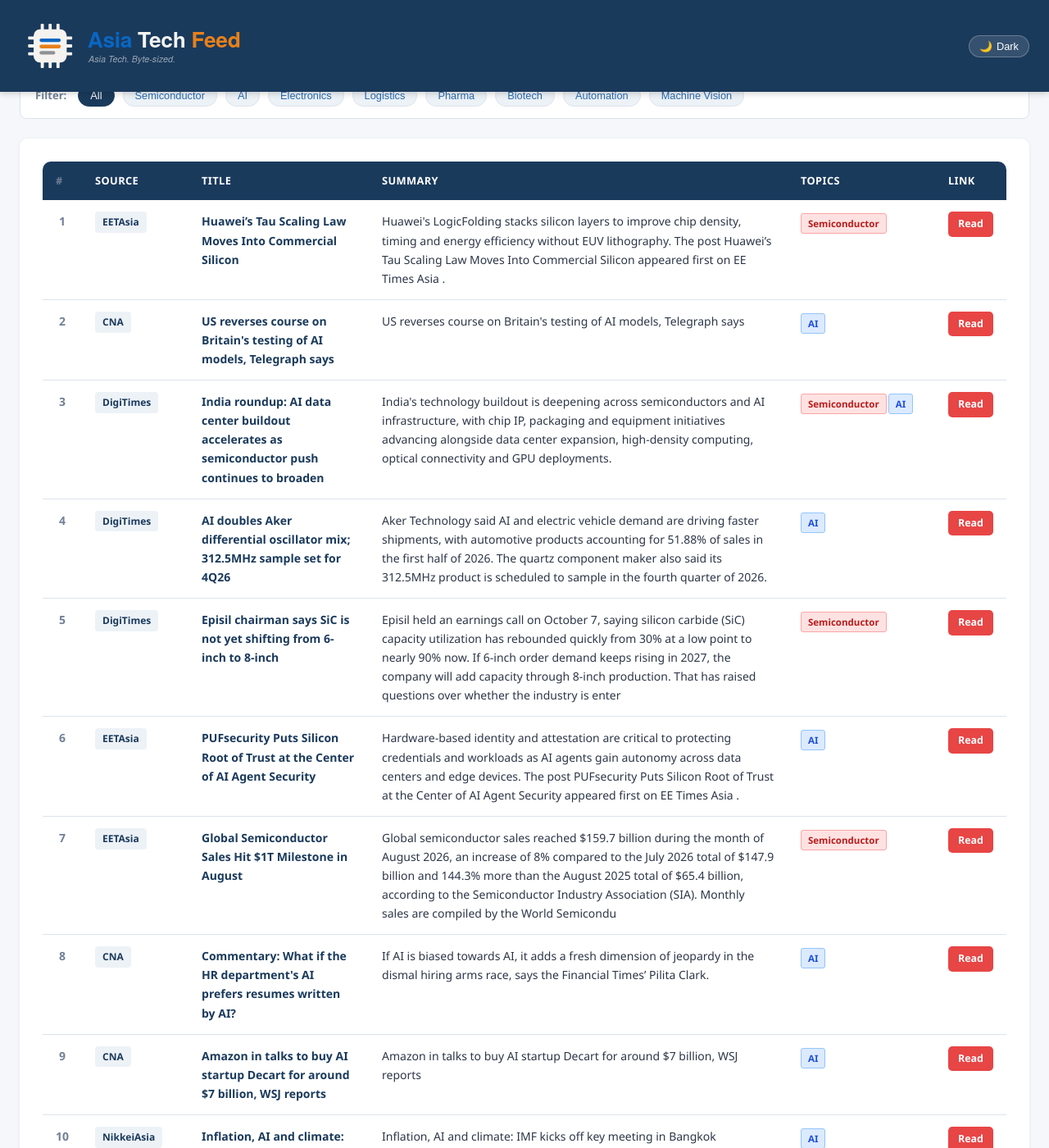
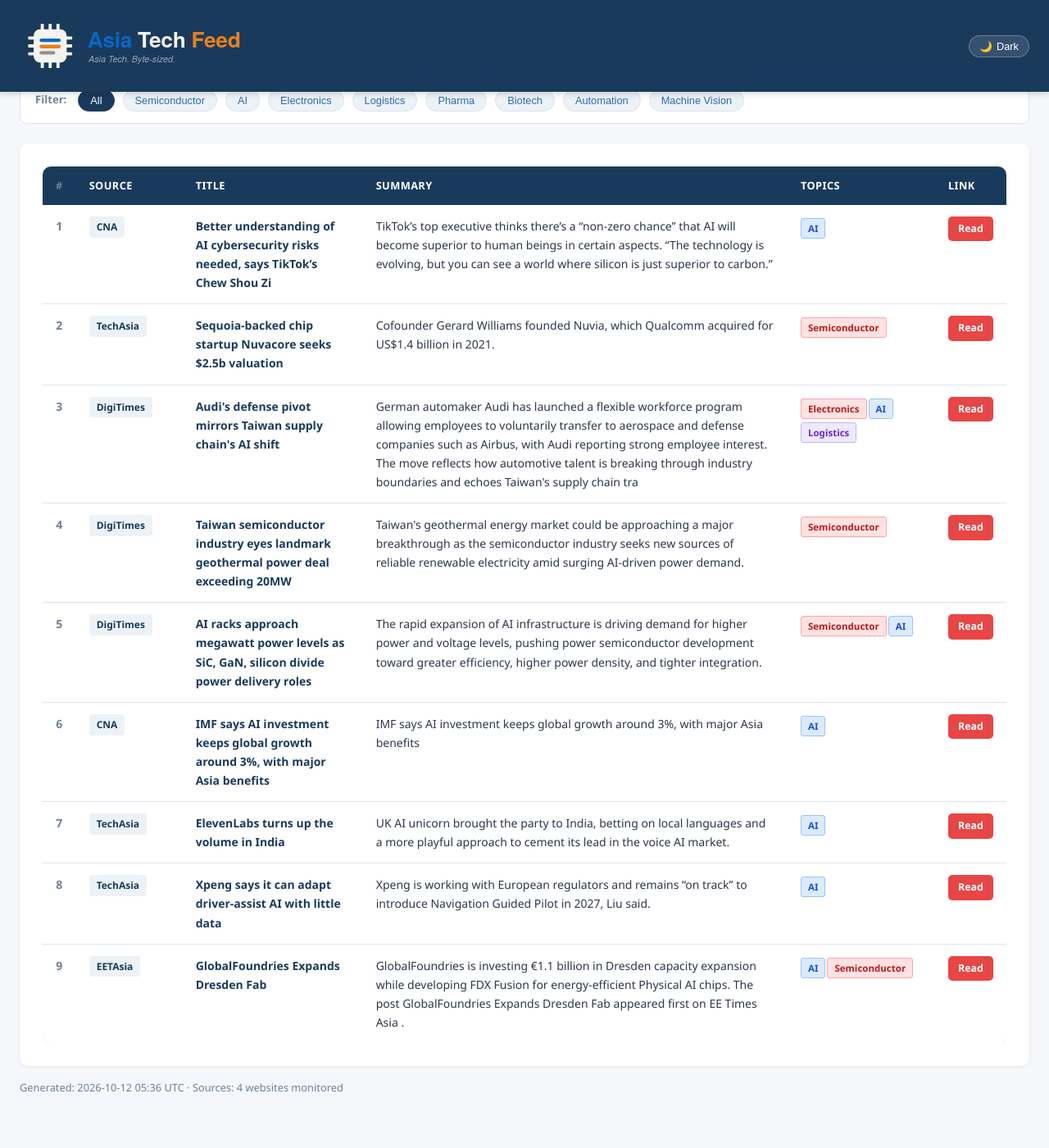
Before and after one commit to asiatechfeed/Asia-Tech-Feed, a Jekyll site: the page built from _posts/2026-10-12-asia-tech-news-digest.md, in a window 1280 px wide and 1400 px high, scrolled down 655 px. Shown: the whole window at 82% size. Built offline with Jekyll 4.4.1, drawn with Linux system fonts in a browser that asks for light colours; a script that is not in the unit is left out; some of the changed text lies outside the part shown.

Commit message:
📰 News digest 2026-10-12 (9 articles)

```diff
--- a/_posts/2026-10-12-asia-tech-news-digest.md
+++ b/_posts/2026-10-12-asia-tech-news-digest.md
@@ -1,16 +1,16 @@
 ---
 layout: post
 title: "Asia Tech News Digest - October 12, 2026"
-date: 2026-10-12 08:01:21 +0800
-articles_count: 12
+date: 2026-10-12 13:36:22 +0800
+articles_count: 9
 sources_count: 4
-sources: ["CNA", "DigiTimes", "EETAsia", "NikkeiAsia"]
+sources: ["CNA", "DigiTimes", "EETAsia", "TechAsia"]
 csv_file: /assets/data/news-2026-10-12.tsv
-featured_title: "Huawei\u2019s Tau Scaling Law Moves Into Commercial Silicon"
-featured_url: "https://www.eetasia.com/huaweis-tau-scaling-law-moves-into-commercial-silicon/"
-featured_source: "EETAsia"
-featured_summary: "Huawei's LogicFolding stacks silicon layers to improve chip density, timing and energy efficiency without EUV lithography. The post Huawei\u2019s Tau Scaling Law Moves Into Commercial Silicon appeared first on EE Times Asia ."
-featured_image: ""
+featured_title: "Better understanding of AI cybersecurity risks needed, says TikTok\u2019s Chew Shou Zi"
+featured_url: "https://www.channelnewsasia.com/singapore/tiktok-ceo-shou-chew-ai-6451691"
+featured_source: "CNA"
+featured_summary: "TikTok\u2019s top executive thinks there\u2019s a \u201cnon-zero chance\u201d that AI will become superior to human beings in certain aspects. \u201cThe technology is evolving, but you can see a world where silicon is just superior to carbon.\u201d"
+featured_image: "https://dam.mediacorp.sg/image/upload/s--Cb3AeaCp--/c_crop,h_1125,w_2000,x_0,y_170/c_fill,g_auto,h_676,w_1200/fl_relative,g_south_east,l_mediacorp:cna:watermark:2021-08:cna,w_0.1/f_auto,q_auto/v1/mediacorp/cna/image/2026/10/12/tiktok_shou_chew.jpg?itok=zwvr_zCJ"
 ---
 
 <table class="news-table">
@@ -27,99 +27,75 @@ featured_image: ""
 <tbody>
 <tr>
   <td class="col-num">1</td>
-  <td class="col-source"><span class="source-badge">EETAsia</span></td>
-  <td class="col-title"><span class="article-title">Huawei’s Tau Scaling Law Moves Into Commercial Silicon</span></td>
-  <td class="col-summary">Huawei's LogicFolding stacks silicon layers to improve chip density, timing and energy efficiency without EUV lithography. The post Huawei’s Tau Scaling Law Moves Into Commercial Silicon appeared first on EE Times Asia .</td>
-  <td class="col-tags"><span class="tag semi">Semiconductor</span></td>
-  <td class="col-link"><a class="btn-link" href="https://www.eetasia.com/huaweis-tau-scaling-law-moves-into-commercial-silicon/" target="_blank" rel="noopener">Read</a></td>
+  <td class="col-source"><span class="source-badge">CNA</span></td>
+  <td class="col-title"><span class="article-title">Better understanding of AI cybersecurity risks needed, says TikTok’s Chew Shou Zi</span></td>
+  <td class="col-summary">TikTok’s top executive thinks there’s a “non-zero chance” that AI will become superior to human beings in certain aspects. “The technology is evolving, but you can see a world where silicon is just superior to carbon.”</td>
+  <td class="col-tags"><span class="tag ai">AI</span></td>
+  <td class="col-link"><a class="btn-link" href="https://www.channelnewsasia.com/singapore/tiktok-ceo-shou-chew-ai-6451691" target="_blank" rel="noopener">Read</a></td>
 </tr>
 <tr>
   <td class="col-num">2</td>
-  <td class="col-source"><span class="source-badge">CNA</span></td>
-  <td class="col-title"><span class="article-title">US reverses course on Britain's testing of AI models, Telegraph says</span></td>
-  <td class="col-summary">US reverses course on Britain's testing of AI models, Telegraph says</td>
-  <td class="col-tags"><span class="tag ai">AI</span></td>
-  <td class="col-link"><a class="btn-link" href="https://www.channelnewsasia.com/business/us-reverses-course-britains-testing-ai-models-telegraph-says-6451601" target="_blank" rel="noopener">Read</a></td>
+  <td class="col-source"><span class="source-badge">TechAsia</span></td>
+  <td class="col-title"><span class="article-title">Sequoia-backed chip startup Nuvacore seeks $2.5b valuation</span></td>
+  <td class="col-summary">Cofounder Gerard Williams founded Nuvia, which Qualcomm acquired for US$1.4 billion in 2021.</td>
+  <td class="col-tags"><span class="tag semi">Semiconductor</span></td>
+  <td class="col-link"><a class="btn-link" href="https://www.techinasia.com/sequoia-backs-ex-apple-execs-new-ai-cpu-startup-nuvacore" target="_blank" rel="noopener">Read</a></td>
 </tr>
 <tr>
   <td class="col-num">3</td>
   <td class="col-source"><span class="source-badge">DigiTimes</span></td>
-  <td class="col-title"><span class="article-title">India roundup: AI data center buildout accelerates as semiconductor push continues to broaden</span></td>
-  <td class="col-summary">India's technology buildout is deepening across semiconductors and AI infrastructure, with chip IP, packaging and equipment initiatives advancing alongside data center expansion, high-density computing, optical connectivity and GPU deployments.</td>
-  <td class="col-tags"><span class="tag semi">Semiconductor</span><span class="tag ai">AI</span></td>
-  <td class="col-link"><a class="btn-link" href="https://www.digitimes.com/news/a20261008VL217/ai-data-center-infrastructure-ip-packaging.html" target="_blank" rel="noopener">Read</a></td>
+  <td class="col-title"><span class="article-title">Audi's defense pivot mirrors Taiwan supply chain's AI shift</span></td>
+  <td class="col-summary">German automaker Audi has launched a flexible workforce program allowing employees to voluntarily transfer to aerospace and defense companies such as Airbus, with Audi reporting strong employee interest. The move reflects how automotive talent is breaking through industry boundaries and echoes Taiwan's supply chain tra</td>
+  <td class="col-tags"><span class="tag semi">Electronics</span><span class="tag ai">AI</span><span class="tag logis">Logistics</span></td>
+  <td class="col-link"><a class="btn-link" href="https://www.digitimes.com/news/a20261012PD214/audi-automotive-taiwan-supply-chain-talent-data.html" target="_blank" rel="noopener">Read</a></td>
 </tr>
 <tr>
   <td class="col-num">4</td>
   <td class="col-source"><span class="source-badge">DigiTimes</span></td>
-  <td class="col-title"><span class="article-title">AI doubles Aker differential oscillator mix; 312.5MHz sample set for 4Q26</span></td>
-  <td class="col-summary">Aker Technology said AI and electric vehicle demand are driving faster shipments, with automotive products accounting for 51.88% of sales in the first half of 2026. The quartz component maker also said its 312.5MHz product is scheduled to sample in the fourth quarter of 2026.</td>
-  <td class="col-tags"><span class="tag ai">AI</span></td>
-  <td class="col-link"><a class="btn-link" href="https://www.digitimes.com/news/a20261008PD247/2026-automotive-revenue-vehicle-demand.html" target="_blank" rel="noopener">Read</a></td>
+  <td class="col-title"><span class="article-title">Taiwan semiconductor industry eyes landmark geothermal power deal exceeding 20MW</span></td>
+  <td class="col-summary">Taiwan's geothermal energy market could be approaching a major breakthrough as the semiconductor industry seeks new sources of reliable renewable electricity amid surging AI-driven power demand.</td>
+  <td class="col-tags"><span class="tag semi">Semiconductor</span></td>
+  <td class="col-link"><a class="btn-link" href="https://www.digitimes.com/news/a20261012PD211/geothermal-taiwan-electricity-development-market.html" target="_blank" rel="noopener">Read</a></td>
 </tr>
 <tr>
   <td class="col-num">5</td>
   <td class="col-source"><span class="source-badge">DigiTimes</span></td>
-  <td class="col-title"><span class="article-title">Episil chairman says SiC is not yet shifting from 6-inch to 8-inch</span></td>
-  <td class="col-summary">Episil held an earnings call on October 7, saying silicon carbide (SiC) capacity utilization has rebounded quickly from 30% at a low point to nearly 90% now. If 6-inch order demand keeps rising in 2027, the company will add capacity through 8-inch production. That has raised questions over whether the industry is enter</td>
-  <td class="col-tags"><span class="tag semi">Semiconductor</span></td>
-  <td class="col-link"><a class="btn-link" href="https://www.digitimes.com/news/a20261008PD244/episil-sic-6-inch-capacity-2026.html" target="_blank" rel="noopener">Read</a></td>
+  <td class="col-title"><span class="article-title">AI racks approach megawatt power levels as SiC, GaN, silicon divide power delivery roles</span></td>
+  <td class="col-summary">The rapid expansion of AI infrastructure is driving demand for higher power and voltage levels, pushing power semiconductor development toward greater efficiency, higher power density, and tighter integration.</td>
+  <td class="col-tags"><span class="tag semi">Semiconductor</span><span class="tag ai">AI</span></td>
+  <td class="col-link"><a class="btn-link" href="https://www.digitimes.com/news/a20261012PD210/gan-sic-silicon-expansion-infrastructure.html" target="_blank" rel="noopener">Read</a></td>
 </tr>
 <tr>
   <td class="col-num">6</td>
-  <td class="col-source"><span class="source-badge">EETAsia</span></td>
-  <td class="col-title"><span class="article-title">PUFsecurity Puts Silicon Root of Trust at the Center of AI Agent Security</span></td>
-  <td class="col-summary">Hardware-based identity and attestation are critical to protecting credentials and workloads as AI agents gain autonomy across data centers and edge devices. The post PUFsecurity Puts Silicon Root of Trust at the Center of AI Agent Security appeared first on EE Times Asia .</td>
+  <td class="col-source"><span class="source-badge">CNA</span></td>
+  <td class="col-title"><span class="article-title">IMF says AI investment keeps global growth around 3%, with major Asia benefits</span></td>
+  <td class="col-summary">IMF says AI investment keeps global growth around 3%, with major Asia benefits</td>
   <td class="col-tags"><span class="tag ai">AI</span></td>
-  <td class="col-link"><a class="btn-link" href="https://www.eetasia.com/pufsecurity-puts-silicon-root-of-trust-at-the-center-of-ai-agent-security/" target="_blank" rel="noopener">Read</a></td>
+  <td class="col-link"><a class="btn-link" href="https://www.channelnewsasia.com/business/imf-says-ai-investment-keeps-global-growth-around-3-major-asia-benefits-6451936" target="_blank" rel="noopener">Read</a></td>
 </tr>
 <tr>
   <td class="col-num">7</td>
-  <td class="col-source"><span class="source-badge">EETAsia</span></td>
-  <td class="col-title"><span class="article-title">Global Semiconductor Sales Hit $1T Milestone in August</span></td>
-  <td class="col-summary">Global semiconductor sales reached $159.7 billion during the month of August 2026, an increase of 8% compared to the July 2026 total of $147.9 billion and 144.3% more than the August 2025 total of $65.4 billion, according to the Semiconductor Industry Association (SIA). Monthly sales are compiled by the World Semicondu</td>
-  <td class="col-tags"><span class="tag semi">Semiconductor</span></td>
-  <td class="col-link"><a class="btn-link" href="https://www.eetasia.com/global-semiconductor-sales-hit-1t-milestone-in-august/" target="_blank" rel="noopener">Read</a></td>
+  <td class="col-source"><span class="source-badge">TechAsia</span></td>
+  <td class="col-title"><span class="article-title">ElevenLabs turns up the volume in India</span></td>
+  <td class="col-summary">UK AI unicorn brought the party to India, betting on local languages and a more playful approach to cement its lead in the voice AI market.</td>
+  <td class="col-tags"><span class="tag ai">AI</span></td>
+  <td class="col-link"><a class="btn-link" href="https://www.techinasia.com/elevenlabs-turns-volume-india" target="_blank" rel="noopener">Read</a></td>
 </tr>
 <tr>
   <td class="col-num">8</td>
-  <td class="col-source"><span class="source-badge">CNA</span></td>
-  <td class="col-title"><span class="article-title">Commentary: What if the HR department's AI prefers resumes written by AI?</span></td>
-  <td class="col-summary">If AI is biased towards AI, it adds a fresh dimension of jeopardy in the dismal hiring arms race, says the Financial Times’ Pilita Clark.</td>
+  <td class="col-source"><span class="source-badge">TechAsia</span></td>
+  <td class="col-title"><span class="article-title">Xpeng says it can adapt driver-assist AI with little data</span></td>
+  <td class="col-summary">Xpeng is working with European regulators and remains “on track” to introduce Navigation Guided Pilot in 2027, Liu said.</td>
   <td class="col-tags"><span class="tag ai">AI</span></td>
-  <td class="col-link"><a class="btn-link" href="https://www.channelnewsasia.com/commentary/jobs-apply-resume-ai-use-skills-hr-6450116" target="_blank" rel="noopener">Read</a></td>
+  <td class="col-link"><a class="btn-link" href="https://www.techinasia.com/xpeng-starts-robotaxi-production-with-in-house-ai-chips" target="_blank" rel="noopener">Read</a></td>
 </tr>
 <tr>
   <td class="col-num">9</td>
-  <td class="col-source"><span class="source-badge">CNA</span></td>
-  <td class="col-title"><span class="article-title">Amazon in talks to buy AI startup Decart for around $7 billion, WSJ reports</span></td>
-  <td class="col-summary">Amazon in talks to buy AI startup Decart for around $7 billion, WSJ reports</td>
-  <td class="col-tags"><span class="tag ai">AI</span></td>
-  <td class="col-link"><a class="btn-link" href="https://www.channelnewsasia.com/business/amazon-in-talks-buy-ai-startup-decart-around-7-billion-wsj-reports-6451486" target="_blank" rel="noopener">Read</a></td>
-</tr>
-<tr>
-  <td class="col-num">10</td>
-  <td class="col-source"><span class="source-badge">NikkeiAsia</span></td>
-  <td class="col-title"><span class="article-title">Inflation, AI and climate: IMF kicks off key meeting in Bangkok</span></td>
-  <td class="col-summary">Inflation, AI and climate: IMF kicks off key meeting in Bangkok</td>
-  <td class="col-tags"><span class="tag ai">AI</span></td>
-  <td class="col-link"><a class="btn-link" href="https://asia.nikkei.com/economy/inflation-ai-and-climate-imf-kicks-off-key-meeting-in-bangkok" target="_blank" rel="noopener">Read</a></td>
-</tr>
-<tr>
-  <td class="col-num">11</td>
-  <td class="col-source"><span class="source-badge">NikkeiAsia</span></td>
-  <td class="col-title"><span class="article-title">Former iPhone display plant in Japan to start new life in chip supply chain</span></td>
-  <td class="col-summary">Former iPhone display plant in Japan to start new life in chip supply chain</td>
-  <td class="col-tags"><span class="tag semi">Semiconductor</span><span class="tag logis">Logistics</span></td>
-  <td class="col-link"><a class="btn-link" href="https://asia.nikkei.com/spotlight/supply-chain/former-iphone-display-plant-in-japan-to-start-new-life-in-chip-supply-chain" target="_blank" rel="noopener">Read</a></td>
-</tr>
-<tr>
-  <td class="col-num">12</td>
-  <td class="col-source"><span class="source-badge">NikkeiAsia</span></td>
-  <td class="col-title"><span class="article-title">Solid-state battery maker ProLogium looks beyond EVs to AI and the skies</span></td>
-  <td class="col-summary">Solid-state battery maker ProLogium looks beyond EVs to AI and the skies</td>
-  <td class="col-tags"><span class="tag ai">AI</span></td>
-  <td class="col-link"><a class="btn-link" href="https://asia.nikkei.com/business/automobiles/electric-vehicles/solid-state-battery-maker-prologium-looks-beyond-evs-to-ai-and-the-skies" target="_blank" rel="noopener">Read</a></td>
+  <td class="col-source"><span class="source-badge">EETAsia</span></td>
+  <td class="col-title"><span class="article-title">GlobalFoundries Expands Dresden Fab</span></td>
+  <td class="col-summary">GlobalFoundries is investing €1.1 billion in Dresden capacity expansion while developing FDX Fusion for energy-efficient Physical AI chips. The post GlobalFoundries Expands Dresden Fab appeared first on EE Times Asia .</td>
+  <td class="col-tags"><span class="tag ai">AI</span><span class="tag semi">Semiconductor</span></td>
+  <td class="col-link"><a class="btn-link" href="https://www.eetasia.com/globalfoundries-expands-dresden-fab/" target="_blank" rel="noopener">Read</a></td>
 </tr>
 </tbody>
 </table>
```
Also changed, not shown: _data/seen_urls.json (+10 -1 lines), _digest_meta.json (+23 -23 lines), assets/data/news-2026-10-12.tsv (+9 -12 lines), assets/data/search-index.json.
